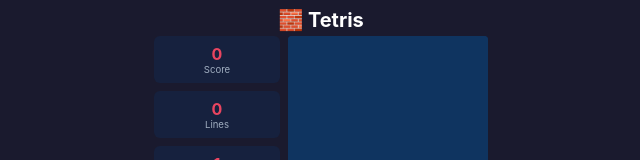
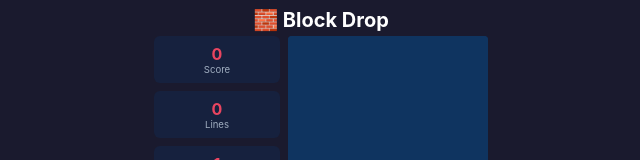
Before and after one commit to OfflineOwl/content, a plain HTML site: page game-tetris-g9j0/index.html in a window 1280 px wide. Shown: the top 160 px of the page, without its empty margins (319-959 px from the left). Drawn offline with Linux system fonts and the light colour scheme.

Commit message:
Rename Tetris game to Block Drop
Co-Authored-By: Claude Opus 5.5 <noreply@anthropic.com>

```diff
--- a/game-tetris-g9j0/index.html
+++ b/game-tetris-g9j0/index.html
@@ -3,7 +3,7 @@
 <head>
     <meta charset="UTF-8">
     <meta name="viewport" content="width=device-width, initial-scale=1.0, user-scalable=no">
-    <title>Tetris</title>
+    <title>Block Drop</title>
     <style>
         * { margin: 0; padding: 0; box-sizing: border-box; }
         body {
@@ -97,7 +97,7 @@
     </style>
 </head>
 <body>
-    <h1>🧱 Tetris</h1>
+    <h1>🧱 Block Drop</h1>
 
     <div class="game-container">
         <div class="stats">
```
